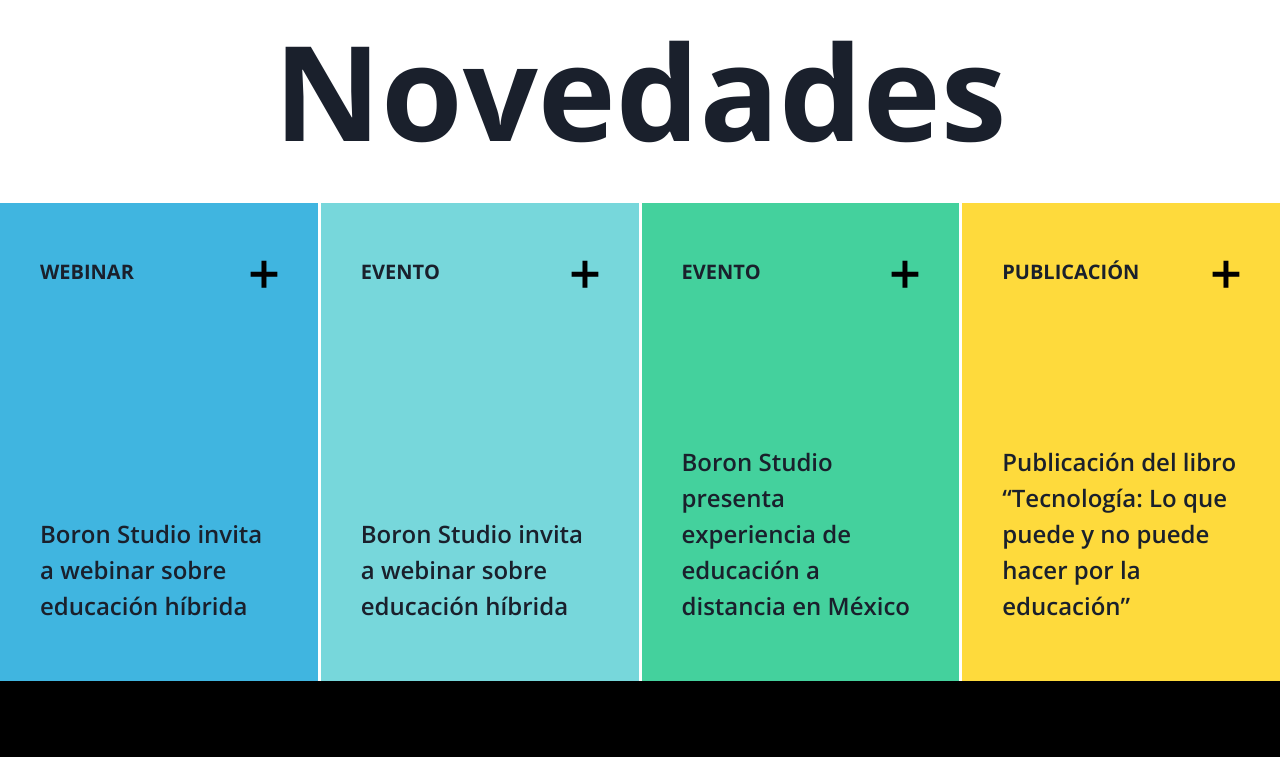
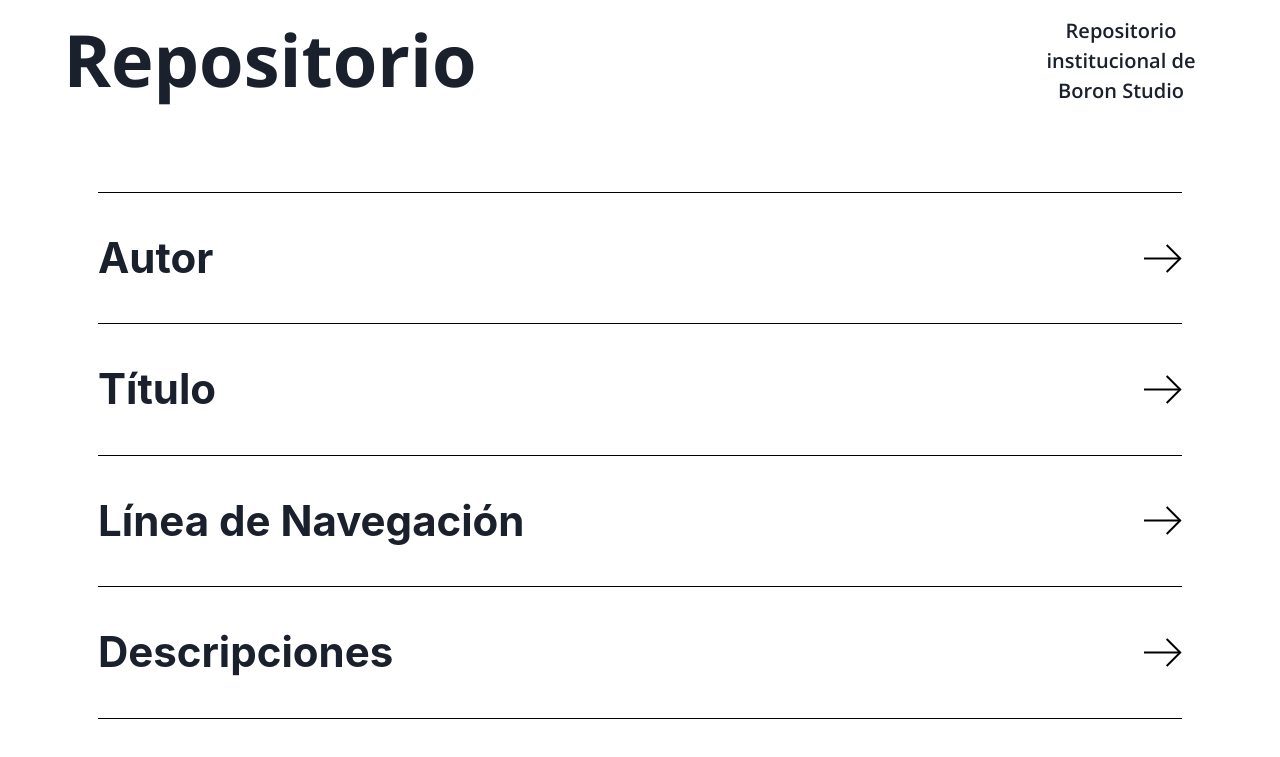
Before and after one commit to Guilleto98/Desafio-Boron, a React (Create React App) app: page / in a window 1280 px wide. Shown: the top 757 px of the page. Built offline with nearby package versions, Linux system fonts and the light colour scheme.

Commit message:
Second Commit, Repo view

```diff
--- a/src/App.tsx
+++ b/src/App.tsx
@@ -3,10 +3,12 @@
 import News from "./components/News/News";
 import "./assets/fonts/fonts.css";
 import Footer from "./components/Footer/Footer";
+import Repo from "./components/Repo/Repo";
 
 export const App = () => (
   <ChakraProvider theme={theme}>
     <Box textAlign="center" fontSize="xl">
+      <Repo/>
       <News />
       <Footer />
     </Box>
--- a/src/components/Footer/FooterLinks.tsx
+++ b/src/components/Footer/FooterLinks.tsx
@@ -2,6 +2,8 @@
 import { links } from "./links";
 
 const FooterLinks = () => {
+
+
   return (
     <VStack
       mt={{ base: "48px", lg: "0" }}
--- a/src/components/News/News.tsx
+++ b/src/components/News/News.tsx
@@ -1,5 +1,4 @@
 import { Center, Flex, Grid, Heading } from "@chakra-ui/react";
-import { useEffect } from "react";
 import { newsList } from "./content";
 import NewsBox from "./NewsBox";
 
--- /dev/null
+++ b/src/components/Repo/ArrowIcon.tsx
@@ -0,0 +1,10 @@
+const arrowIcon = ()=>{
+    return(
+        <svg width="38" height="29" viewBox="0 0 38 29" fill="none" xmlns="http://www.w3.org/2000/svg">
+        <path d="M22.6826 1L36.1826 14.5L22.6826 28" stroke="black" stroke-width="2"/>
+        <path d="M35.2045 14.5H1" stroke="black" stroke-width="2" stroke-linecap="square"/>
+        </svg>
+    )
+}
+
+export default arrowIcon;
--- /dev/null
+++ b/src/components/Repo/Repo.tsx
@@ -0,0 +1,117 @@
+import {
+    Heading,
+    Link,
+    VStack,
+    useBreakpointValue,
+    Spacer,
+    Box,
+    Flex
+} from "@chakra-ui/react";
+
+import ArrowIcon from "./ArrowIcon";
+
+
+
+const Repo = () => {
+
+    const isInMobile = useBreakpointValue({ base: true, lg: false });
+
+    return(
+        <Flex
+        w='full'
+        flex='flex'
+        justifyContent='center'
+        alignItems='center'
+        flexDirection='column'
+        >
+            <Flex
+            w={{base:'318px', lg:'1200px'}}
+            flexDirection={{base:'column', lg:'row'}}
+            marginBottom={{base:'50px', lg:'70px'}}
+            >
+                <Box
+                p='4'
+                w={{base:'280px', lg:'460px'}}
+                >
+                    <Heading
+                    fontSize={{base:'42px', lg: '72px'}}
+                    fontFamily="OpenSans-bold">
+                        Repositorio
+                    </Heading>
+                </Box>
+                <Spacer />
+                <Box p='4'>
+                    <Box
+                    w={{base:'318px', lg:'206px'}}
+                    fontFamily="OpenSans-semi">
+                        Repositorio institucional
+                        de Boron Studio
+                    </Box>
+                </Box>
+            </Flex>
+            <Flex
+            alignItems='center'
+            w={{base:'273px', lg:'1084px'}}
+            justifyContent='space-between'
+            borderTop='1px solid black'
+            paddingTop={{base:'31px', lg:'40px'}}
+            marginBottom={{base:'31px', lg:'40px'}}
+            >
+                <Heading
+                as='h2'
+                fontSize={{base:'23px', lg:'42px'}}>
+                    Autor
+                </Heading>
+                <ArrowIcon/>
+            </Flex>
+            <Flex
+            alignItems='center'
+            w={{base:'273px', lg:'1084px'}}
+            justifyContent='space-between'
+            borderTop='1px solid black'
+            paddingTop={{base:'31px', lg:'40px'}}
+            marginBottom={{base:'31px', lg:'40px'}}
+            >
+                <Heading
+                as='h2'
+                fontSize={{base:'23px', lg:'42px'}}>
+                    Título
+                </Heading>
+                <ArrowIcon/>
+            </Flex>
+            <Flex
+            alignItems='center'
+            w={{base:'273px', lg:'1084px'}}
+            justifyContent='space-between'
+            borderTop='1px solid black'
+            paddingTop={{base:'31px', lg:'40px'}}
+            marginBottom={{base:'31px', lg:'40px'}}
+            >
+                <Heading
+                as='h2'
+                fontSize={{base:'23px', lg:'42px'}}>
+                    Línea de Navegación
+                </Heading>
+                <ArrowIcon/>
+            </Flex>
+            <Flex
+            alignItems='center'
+            w={{base:'273px', lg:'1084px'}}
+            justifyContent='space-between'
+            borderTop='1px solid black'
+            borderBottom='1px solid black'
+            paddingTop={{base:'31px', lg:'40px'}}
+            paddingBottom={{base:'31px', lg:'40px'}}
+            >
+                <Heading
+                as='h2'
+                fontSize={{base:'23px', lg:'42px'}}>
+                    Descripciones
+                </Heading>
+                <ArrowIcon/>
+            </Flex>
+        </Flex>
+    )
+}
+
+export default Repo
```
